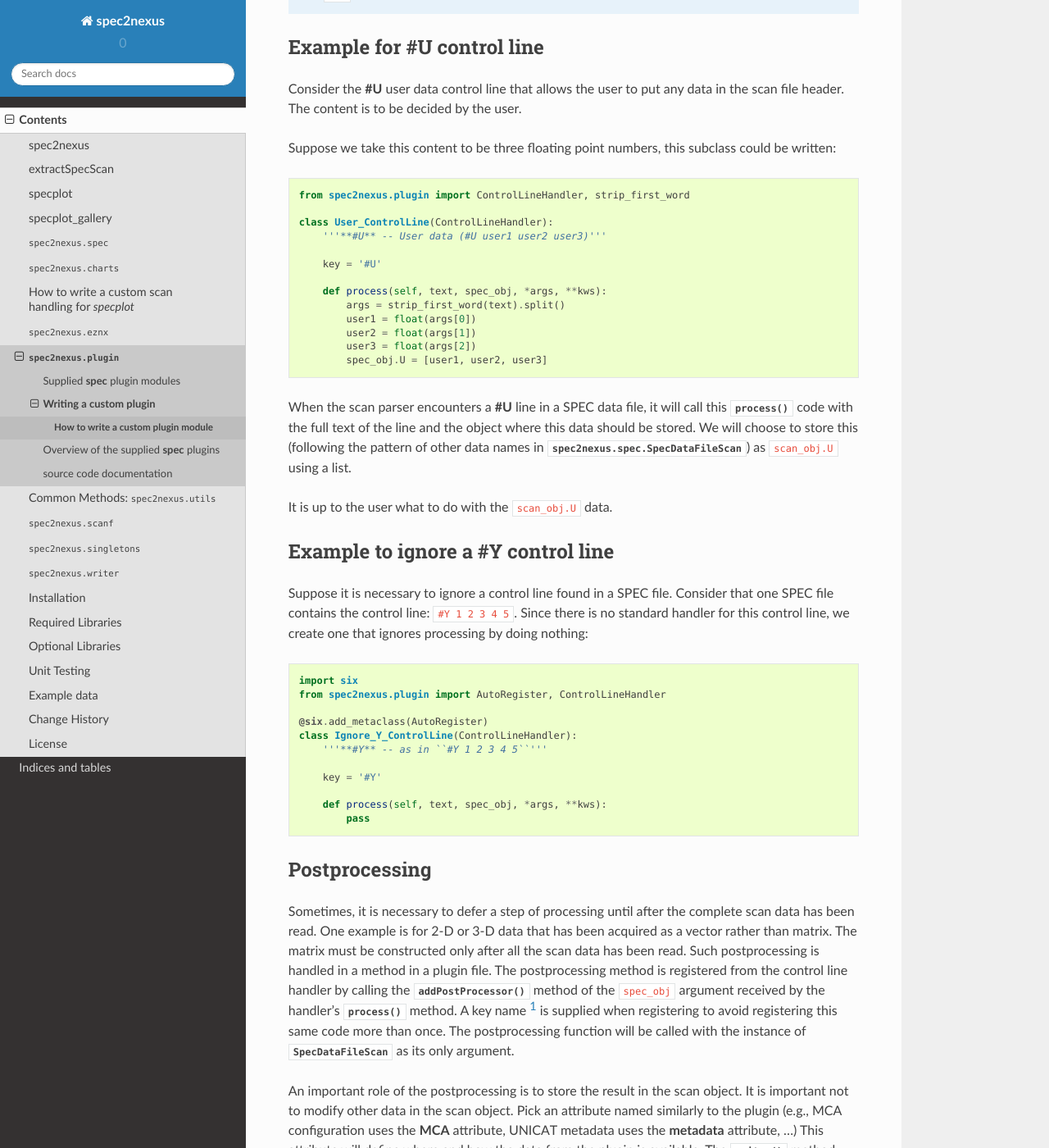
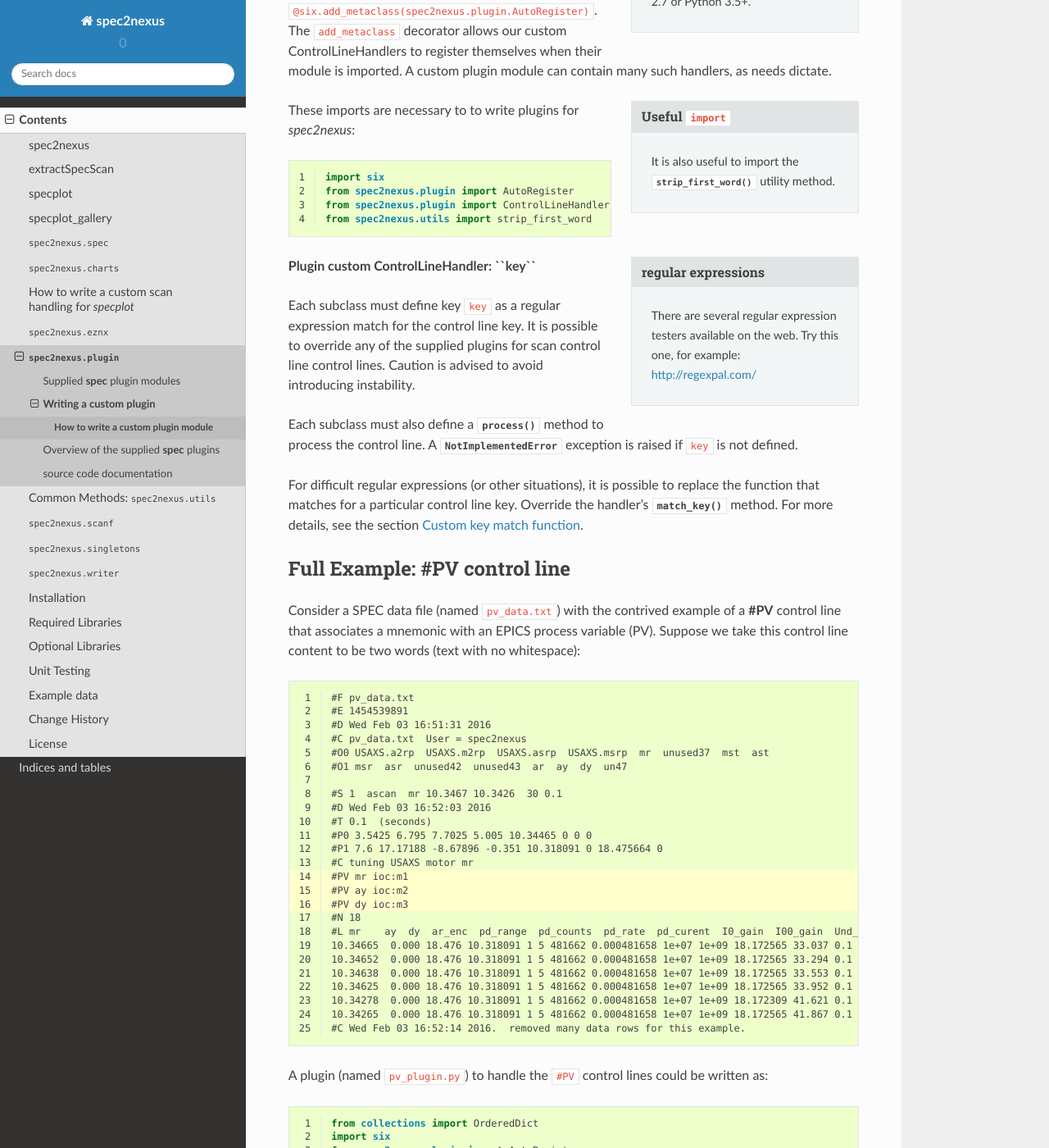
Before and after one commit to prjemian/spec2nexus, a Sphinx documentation site: the page built from docs/source/how_to_write_plugin.rst, in a window 1280 px wide and 1400 px high, scrolled down 1392 px. Shown: the whole window at 82% size. Built offline with Sphinx 7.4.7 and the Read the Docs theme 2.0.0, drawn with Linux system fonts in a browser that asks for light colours; some of the changed text lies outside the part shown.

Commit message:
fixes #170

```diff
--- a/docs/source/how_to_write_plugin.rst
+++ b/docs/source/how_to_write_plugin.rst
@@ -4,47 +4,112 @@
 How to write a custom plugin module
 ###################################
 
-.. warning::  This documentation must be revised for releases 2021.0.0 and beyond.
+.. sidebar:: The code to write plugins has changed with release 2021.0.0.
 
-   It describes how to write plugins up to release 2020.0.2.
+   The changes are summarized in the
+   section below titled :ref:`howto_changes_plugin_2021_release`.
 
-   * SAME: The basics of writing the plugins remains the same.
-   * CHANGED: The method of registering the plugins has changed.
-   * CHANGED: The declaration of each plugin has changed.
-   * CHANGED: The name of each plugin file has been relaxed.
-   * CHANGED: Plugin files do not have to be in their own directory.
-   * REMOVED: The ``SPEC2NEXUS_PLUGIN_PATH`` environment variable has been eliminated.
+**Sections**
 
-A custom plugin module for :mod:`spec2nexus.spec` is provided in a python module (Python source code file).
-In this custom plugin module are subclasses for each *new* control line to be supported.  An exception will
-be raised if a custom plugin module tries to provide support for an existing control line.
+* :ref:`howto_load_plugin`
+* :ref:`howto_write_plugin`
+* :ref:`howto_example_PV_control_line`
+* :ref:`howto_example_Y_control_line`
+* :ref:`howto_postprocessing`
+* :ref:`howto_example_postprocessing`
+* :ref:`howto_summary_example`
+* :ref:`howto_writer`
+* :ref:`custom_key_match_function`
+* :ref:`howto_summary_requirements`
+* :ref:`howto_changes_plugin_2021_release`
+* :ref:`howto_footnotes`
+
+A custom plugin module for :mod:`spec2nexus.spec` is provided in
+a python module (Python source code file).
+In this custom plugin module are subclasses for each *new*
+:ref:`control line <control_line_table>`
+to be supported.  An exception will
+be raised if a custom plugin module tries to provide support
+for an existing control line.
+
+
+.. _howto_load_plugin:
+
+Load a plugin module
+********************
+
+Control line handling plugins for *spec2nexus* will automatically
+register themselves when their module is imported.
+
+.. code-block:: python
+   :linenos:
+
+   import spec2nexus.plugin
+   import spec2nexus.spec
+
+   # load all the supplied plugins BEFORE your custom plugins
+   spec2nexus.plugin.load_plugins()
+
+   import MY_PLUGIN_MODULE
+   # ... more if needed ...
+
+   # read a SPEC data file, scan 5
+   spec_data_file = spec2nexus.spec.SpecDataFile("path/to/spec/datafile")
+   scan5 = spec_data_file.getScan(5)
+
+.. _howto_write_plugin:
+
+Write a plugin module
+*********************
 
 Give the custom plugin module a name ending with ``.py``.
 As with any Python module, the name must be unique within a directory.
-There must be a ``__init__.py`` file in the same directory (even if
+If the plugin is not in your working directory,
+there must be a ``__init__.py`` file in the same directory (even if
 that file is empty) so that your plugin module can be loaded with ``import <MODULE>``.
+
+**Plugin module setup**
+
+.. sidebar:: The ``six`` package
+
+   The ``six`` package is used to make our plugins run with either
+   Python 2.7 or Python 3.5+.
 
 Please view the existing plugins in :mod:`~spec2nexus.plugins.spec_common`
 for examples.  The custom plugin module should contain, at minimum one subclass of
-:class:`spec2nexus.plugin.ControlLineHandler`.  A custom plugin module
-can contain many such handlers, as needs dictate.
+:class:`spec2nexus.plugin.ControlLineHandler` which is decorated
+with ``@six.add_metaclass(spec2nexus.plugin.AutoRegister)``.
+The ``add_metaclass`` decorator allows our custom ControlLineHandlers
+to register themselves when their module is imported.
+A custom plugin module can contain many such handlers, as needs dictate.
 
-.. note::  It is also useful to import the utility method
-   :meth:`spec2nexus.plugin.strip_first_word`
+.. sidebar::  Useful ``import``
 
-To get :class:`spec2nexus.plugin.ControlLineHandler`,
-it will be necessary to import in some form, such as::
+   It is also useful to import the
+   :meth:`~spec2nexus.utils.strip_first_word`
+   utility method.
 
-   from spec2nexus.plugin import ControlLineHandler, strip_first_word
+These imports are necessary to to write plugins for *spec2nexus*:
+
+.. code-block:: python
+   :linenos:
+
+   import six
+   from spec2nexus.plugin import AutoRegister
+   from spec2nexus.plugin import ControlLineHandler
+   from spec2nexus.utils import strip_first_word
 
 .. sidebar:: regular expressions
 
    There are several regular expression testers available on the web.
    Try this one, for example: http://regexpal.com/
 
-Each subclass must define ``key`` as a regular expression match for the
-control line key.  It is possible to override any of the supplied plugins
-for scan control lines.
+**Plugin custom ControlLineHandler: ``key``**
+
+Each subclass must define :index:`!key` ``key`` as a regular expression match for the
+control line key.
+It is possible to override any of the supplied plugins for scan :index:`control line`
+control lines.
 Caution is advised to avoid introducing instability.
 
 .. A :class:`~spec2nexus.plugin.DuplicateControlLineKey`
@@ -58,59 +123,93 @@
 handler's :meth:`match_key` method.
 For more details, see the section :ref:`custom_key_match_function`.
 
-.. note:: The ``six`` package is used to make our plugins run with either
-   Python 2.7 or Python 3.5+.
+.. _howto_example_PV_control_line:
 
-Example for **#U** control line
-*******************************
+Full Example: **#PV** control line
+**********************************
 
-Consider the **#U** user data control line that allows the user to
-put any data in the scan file header.  The content is to be decided
-by the user.
+Consider a SPEC data file (named ``pv_data.txt``) with the contrived
+example of a **#PV** control
+line that associates a mnemonic with an EPICS process variable (PV).
+Suppose we take this control line content to be two words (text
+with no whitespace):
 
-Suppose we take this content to be three floating
-point numbers, this subclass could be written::
+.. literalinclude:: _static/pv_data.txt
+    :tab-width: 4
+    :linenos:
+    :emphasize-lines: 14-16
+    :language: text
 
-   from spec2nexus.plugin import ControlLineHandler, strip_first_word
+A plugin (named ``pv_plugin.py``) to handle the ``#PV`` control lines could be written as:
 
-   class User_ControlLine(ControlLineHandler):
-       '''**#U** -- User data (#U user1 user2 user3)'''
+.. literalinclude:: _static/pv_plugin.py
+    :tab-width: 4
+    :linenos:
+    :language: python
 
-       key = '#U'
+When the scan parser encounters the **#PV** lines in our SPEC data file,
+it will call this
+:meth:`process()` code with the full text of the line and the
+spec scan object where
+this data should be stored.
+We will choose to store this (following the pattern of other data
+names in :class:`~spec2nexus.spec.SpecDataFileScan`) as
+``scan_obj.EPICS_PV`` using a dictionary.
 
-       def process(self, text, spec_obj, *args, **kws):
-           args = strip_first_word(text).split()
-           user1 = float(args[0])
-           user2 = float(args[1])
-           user3 = float(args[2])
-           spec_obj.U = [user1, user2, user3]
+It is up to the user what to do with the ``scan_obj.EPICS_PV`` data.
+We will not consider the ``write()`` method in this example.
+(We will not write this infromation to a NeXus HDF5 file.)
 
-When the scan parser encounters a **#U** line in a SPEC data file, it will call this
-:meth:`process()` code with the full text of the line and the object where this data
-should be stored.  We will choose to store this (following the pattern of other data
-names in :class:`spec2nexus.spec.SpecDataFileScan`) as ``scan_obj.U`` using a list.
+We can then write a python program (named ``pv_example.py``) that will
+load the data file and interpret it using our custom plugin:
 
-It is up to the user what to do with the ``scan_obj.U`` data.
+.. literalinclude:: _static/pv_example.py
+    :tab-width: 4
+    :linenos:
+    :language: python
+
+
+The output of our program:
+
+.. code-block:: text
+	:linenos:
+
+	known:  False
+	known:  True
+	False
+	True
+	OrderedDict([('mr', 'ioc:m1'), ('ay', 'ioc:m2'), ('dy', 'ioc:m3')])
+
+
+.. _howto_example_Y_control_line:
 
 Example to ignore a **#Y** control line
 ***************************************
 
-Suppose it is necessary to ignore a control line found in a SPEC file.
-Consider that one SPEC file contains the control line: ``#Y 1 2 3 4 5``.
-Since there is no standard handler for this control line, we create one that
-ignores processing by doing nothing::
+Suppose a control line in a SPEC data file must be ignored.
+For example, suppose a SPEC file contains this control line: ``#Y 1 2 3 4 5``.
+Since there is no standard handler for this control line,
+we create one that ignores processing by doing nothing:
+
+.. code-block:: python
+   :linenos:
 
    import six
-   from spec2nexus.plugin import AutoRegister, ControlLineHandler
+   from spec2nexus.plugin import AutoRegister
+   from spec2nexus.plugin import ControlLineHandler
 
    @six.add_metaclass(AutoRegister)
    class Ignore_Y_ControlLine(ControlLineHandler):
-       '''**#Y** -- as in ``#Y 1 2 3 4 5``'''
+       '''
+       **#Y** -- as in ``#Y 1 2 3 4 5``
+
+       example: ignore any and all #Y control lines
+       '''
 
        key = '#Y'
 
        def process(self, text, spec_obj, *args, **kws):
-           pass
+           pass	# do nothing
 
 .. _howto_postprocessing:
 
@@ -134,20 +233,25 @@
 where and how the data from the plugin is available.  The :meth:`writer` method
 (see :ref:`below <howto_writer>`) is one example of a user of this attribute.
 
-.. [#] The key name must be unique amongst all postprocessing functions.
-   A good choice is the name of the postprocessing function itself.
 
+.. _howto_example_postprocessing:
 
 Example postprocessing
 ======================
 
 Consider the **#U** control line example above.  For some contrived reason,
 we wish to store the sum of the numbers as a separate number, but only after
-all the scan data has been read.  This can be done with the simple expression::
+all the scan data has been read.  This can be done with the simple expression:
+
+.. code-block:: python
+   :linenos:
 
    spec_obj.U_sum = sum(spec_obj.U)
 
-To build a postprocessing method, we write::
+To build a postprocessing method, we write:
+
+.. code-block:: python
+   :linenos:
 
    def contrived_summation(scan):
        '''
@@ -158,18 +262,27 @@
        scan.U_sum = sum(scan.U)
 
 To register this postprocessing method, place this line in the :meth:`process`
-of the handler::
+of the handler:
+
+.. code-block:: python
+   :linenos:
 
    spec_obj.addPostProcessor('contrived_summation', contrived_summation)
+
+.. _howto_summary_example:
 
 Summary Example Custom Plugin with postprocessing
 =================================================
 
-Gathering all parts of the examples above, the custom plugin module is::
+Gathering all parts of the examples above, the custom plugin module is:
+
+.. code-block:: python
+   :linenos:
 
    import six
-   from spec2nexus.plugin import strip_first_word
-   from spec2nexus.plugin import AutoRegister, ControlLineHandler
+   from spec2nexus.plugin import AutoRegister
+   from spec2nexus.plugin import ControlLineHandler
+   from spec2nexus.utils import strip_first_word
 
    @six.add_metaclass(AutoRegister)
    class User_ControlLine(ControlLineHandler):
@@ -195,6 +308,7 @@
        scan.U_sum = sum(scan.U)
 
 
+   @six.add_metaclass(AutoRegister)
    class Ignore_Y_ControlLine(ControlLineHandler):
        '''**#Y** -- as in ``#Y 1 2 3 4 5``'''
 
@@ -228,7 +342,10 @@
 One responsibility of a custom HDF5 writer method is to create
 *unique* names for every object written in the *h5parent* group.
 Usually, this will be a *NXentry* [#]_ group.  You can determine the
-NeXus base class of this group using code such as this::
+NeXus base class of this group using code such as this:
+
+.. code-block:: python
+   :linenos:
 
    >>> print h5parent.attrs['NX_class']
    <<< NXentry
@@ -241,16 +358,14 @@
 best fits your data.  Look at the source code of the supplied plugins
 for examples.
 
-.. [#] http://nexusformat.org
-.. [#] http://download.nexusformat.org/doc/html/classes/base_classes/
-.. [#] http://download.nexusformat.org/doc/html/classes/base_classes/NXentry.html
-.. [#] http://download.nexusformat.org/doc/html/classes/base_classes/NXcollection.html
-
 The writer uses the :mod:`spec2nexus.eznx` module to create and write
 the various parts of the HDF5 file.
 
 Here is an example :meth:`writer` method from the
-:mod:`spec2nexus.plugins.unicat_spec2nexus` module::
+:mod:`spec2nexus.plugins.unicat` module:
+
+.. code-block:: python
+   :linenos:
 
     def writer(self, h5parent, writer, scan, nxclass=None, *args, **kws):
         '''Describe how to store this data in an HDF5 NeXus file'''
@@ -285,7 +400,8 @@
 matches a specific :class:`spec2nexus.plugin.ControlLineHandler` subclass
 is to use a regular expression match.
 
-::
+.. code-block:: python
+   :linenos:
 
     def match_key(self, text):
         '''default regular expression match, based on self.key'''
@@ -301,7 +417,11 @@
 floating point number with optional preceding white space
 at the start of a line.  This is typical for data lines in a scan
 or continued lines from an MCA spectrum.  in such cases, the handler
-can override the :meth:`match_key()` method.  Here is an example::
+can override the :meth:`match_key()` method.  Here is an example
+from :class:`~spec2nexus.plugins.spec_common.SPEC_DataLine`:
+
+.. code-block:: python
+   :linenos:
 
     def match_key(self, text):
         '''
@@ -328,8 +450,8 @@
   * define ``key`` with a regular expression to match [#]_
 
     * ``key`` is used to identify control line handlers
-    * redefine existing supported control lines to replace supplied behavior (use caution!)
-    * Note: ``key="scan data"`` is used to process the scan data: :meth:`spec2nexus.plugins.spec_common_spec2nexus.SPEC_DataLine`
+    * redefine existing supported :index:`control line` control lines to replace supplied behavior (use caution!)
+    * Note: ``key="scan data"`` is used to process the scan data: :meth:`spec2nexus.plugins.spec_common.SPEC_DataLine`
 
   * define :meth:`process` to handle the supplied text
   * define :meth:`writer` to write the in-memory data structure from this plugin to HDF5+NeXus data file
@@ -340,6 +462,41 @@
   * write the function
   * register the function with spec_obj.addPostProcessor(key_name, the_function) in the handler's :meth:`process`
 
+
+----------
+
+.. _howto_changes_plugin_2021_release:
+
+Changes in plugin format with release 2021.0.0
+**********************************************
+
+With release *2021.0.0*, the code to setup plugins has changed.
+The new code allows all plugins in a module to auto-register themselves
+*as long as the module is imported*.
+**All** custom plugins must be modified and import code revised
+to work with new system.
+See the :mod:`spec2nexus.plugins.spec_common` source code for many examples.
+
+* SAME: The basics of writing the plugins remains the same.
+* CHANGED: The method of registering the plugins has changed.
+* CHANGED: The declaration of each plugin has changed.
+* CHANGED: The name of each plugin file has been relaxed.
+* CHANGED: Plugin files do not have to be in their own directory.
+* REMOVED: The ``SPEC2NEXUS_PLUGIN_PATH`` environment variable has been eliminated.
+
+----------
+
+.. _howto_footnotes:
+
+Footnotes
+*********
+
+.. [#] The key name must be unique amongst all postprocessing functions.
+   A good choice is the name of the postprocessing function itself.
+.. [#] http://nexusformat.org
+.. [#] http://download.nexusformat.org/doc/html/classes/base_classes/
+.. [#] http://download.nexusformat.org/doc/html/classes/base_classes/NXentry.html
+.. [#] http://download.nexusformat.org/doc/html/classes/base_classes/NXcollection.html
 .. [#] It is possible to override the default regular expression match
    in the subclass with a custom match function.  See the
    :meth:`~spec2nexus.plugins.spec_common.SPEC_DataLine.match_key()`
--- a/docs/source/plugin.rst
+++ b/docs/source/plugin.rst
@@ -3,7 +3,10 @@
 ########################
 
 An extensible plug-in architecture is used to handle the different possible
+:index:`!control line`
 control lines (such as **#F**, **#E**, **#S**, ...) in a SPEC data file.
+
+A SPEC *control line* provides metadata about the SPEC scan or SPEC data file.
 
 Plugins can be used to parse or ignore certain control lines in SPEC data files.
 Through this architecture, it is possible to support custom control lines,
@@ -43,7 +46,7 @@
 ***********************
 
 While **spec2nexus** provides a comprehensive set of plugins
-to handle the common SPEC control lines, custom control lines
+to handle the common SPEC :index:`control line` control lines, custom control lines
 are used at many facilities to write additional scan data
 and scan metadata into the SPEC data file.  Custom plugins
 are written to process these additions.
@@ -54,6 +57,7 @@
 
    how_to_write_plugin
 
+.. _control_line_table:
 
 Overview of the supplied **spec** plugins
 *****************************************
```
Also changed, not shown: other parts of docs/source/how_to_write_plugin.rst (+3 -1 lines).
